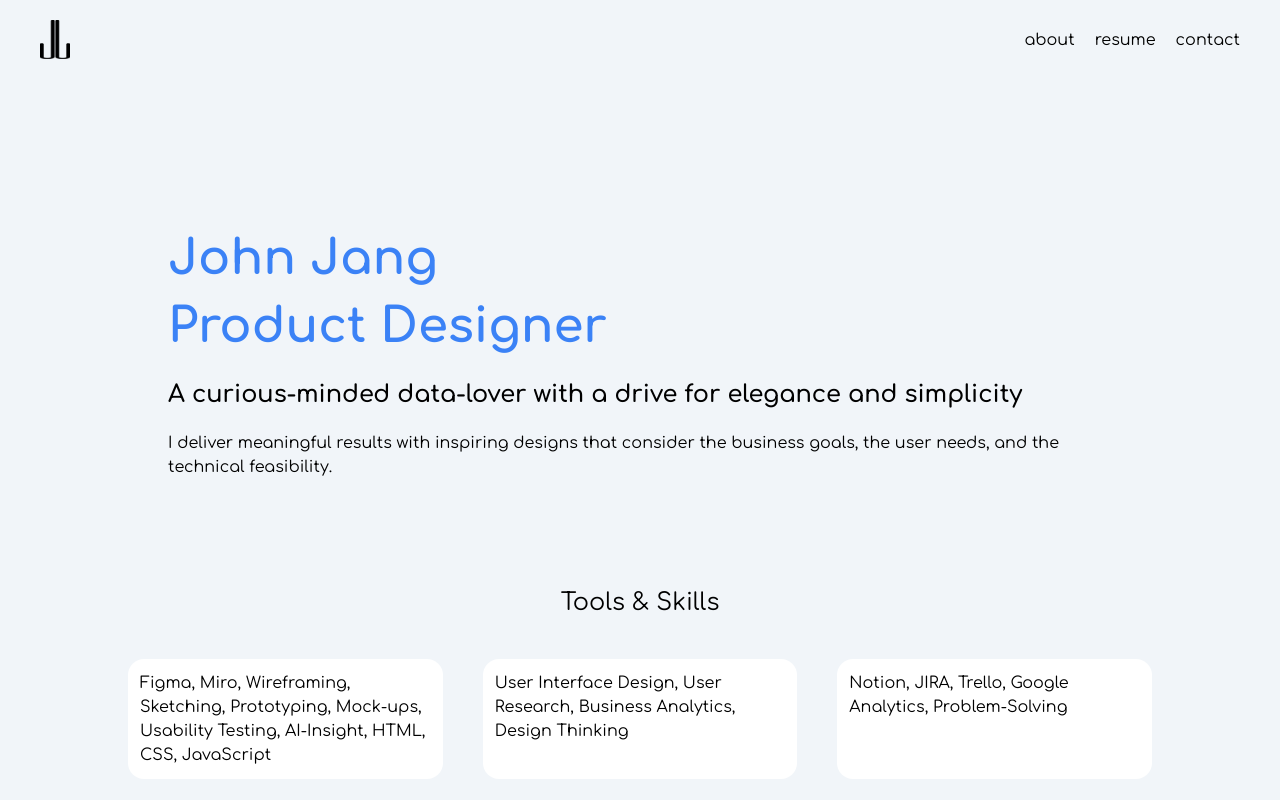
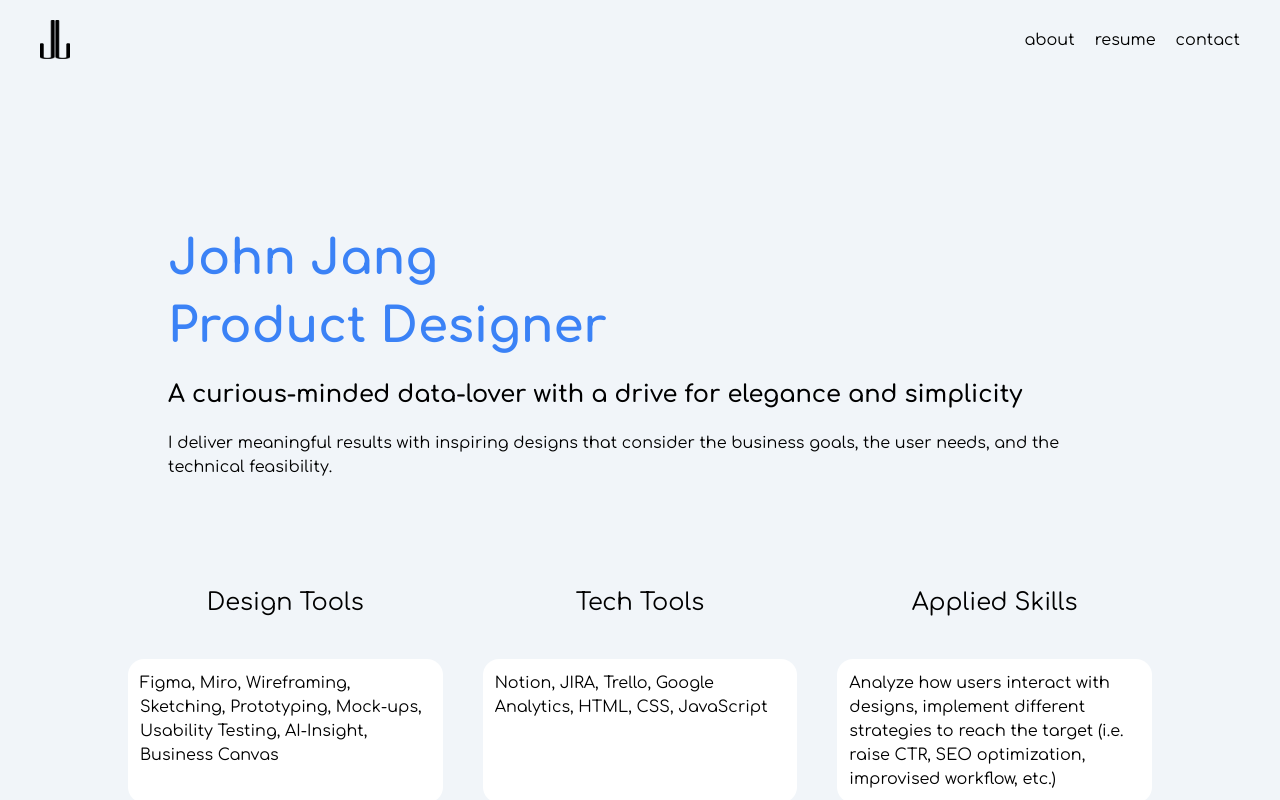
Before and after one commit to johnjang94/portfolio-ver-3, a React (Vite) app: page / in a window 1280 px wide. Shown: the top 800 px of the page. Built offline with nearby package versions, Linux system fonts and the light colour scheme.

Commit message:
modified tools & skills

```diff
--- a/src/pages/design/operate-ease.jsx
+++ b/src/pages/design/operate-ease.jsx
@@ -118,14 +118,18 @@ export default function OPERATE() {
                     <p className="text-white text-2xl">
                       to reduce accidental catering orders by{" "}
                     </p>
-                    <p className="underline bg-white rounded-2xl p-3 text-green-400 w-fit mx-auto">
-                      40%
-                    </p>
                   </div>
                   <div className="text-center space-y-3">
                     <p className="text-white text-2xl">
                       to recover the financial loss from late check-outs by{" "}
                     </p>
+                  </div>
+                  <div>
+                    <p className="underline bg-white rounded-2xl p-3 text-green-400 w-fit mx-auto">
+                      40%
+                    </p>
+                  </div>
+                  <div>
                     <p className="underline bg-white rounded-2xl p-3 text-green-400 w-fit mx-auto">
                       15%
                     </p>
--- a/src/pages/home/home.jsx
+++ b/src/pages/home/home.jsx
@@ -120,22 +120,29 @@ export default function Home() {
           </div>
         </div>
         <div className="mt-10 md:my-12 md:pb-5">
-          <h3 className="text-center md:text-2xl text-xl">Tools & Skills</h3>
+          <div className="md:grid md:grid-cols-3 gap-10">
+            <h3 className="text-center md:text-2xl text-xl">Design Tools</h3>
+            <h3 className="text-center md:text-2xl text-xl">Tech Tools</h3>
+            <h3 className="text-center md:text-2xl text-xl">Applied Skills</h3>
+          </div>
           <div className="md:grid md:grid-cols-3 items-start py-10 gap-10 space-y-5 md:space-y-0 xl:h-28">
             <div className="bg-white rounded-2xl p-3 h-full">
               <p>
                 Figma, Miro, Wireframing, Sketching, Prototyping, Mock-ups,
-                Usability Testing, AI-Insight, HTML, CSS, JavaScript
+                Usability Testing, AI-Insight, Business Canvas
               </p>
             </div>
             <div className="bg-white rounded-2xl p-3 h-full">
               <p>
-                User Interface Design, User Research, Business Analytics, Design
-                Thinking
+                Notion, JIRA, Trello, Google Analytics, HTML, CSS, JavaScript
               </p>
             </div>
             <div className="bg-white rounded-2xl p-3 h-full">
-              <p>Notion, JIRA, Trello, Google Analytics, Problem-Solving</p>
+              <p>
+                Analyze how users interact with designs, implement different
+                strategies to reach the target (i.e. raise CTR, SEO
+                optimization, improvised workflow, etc.)
+              </p>
             </div>
           </div>
         </div>
```
